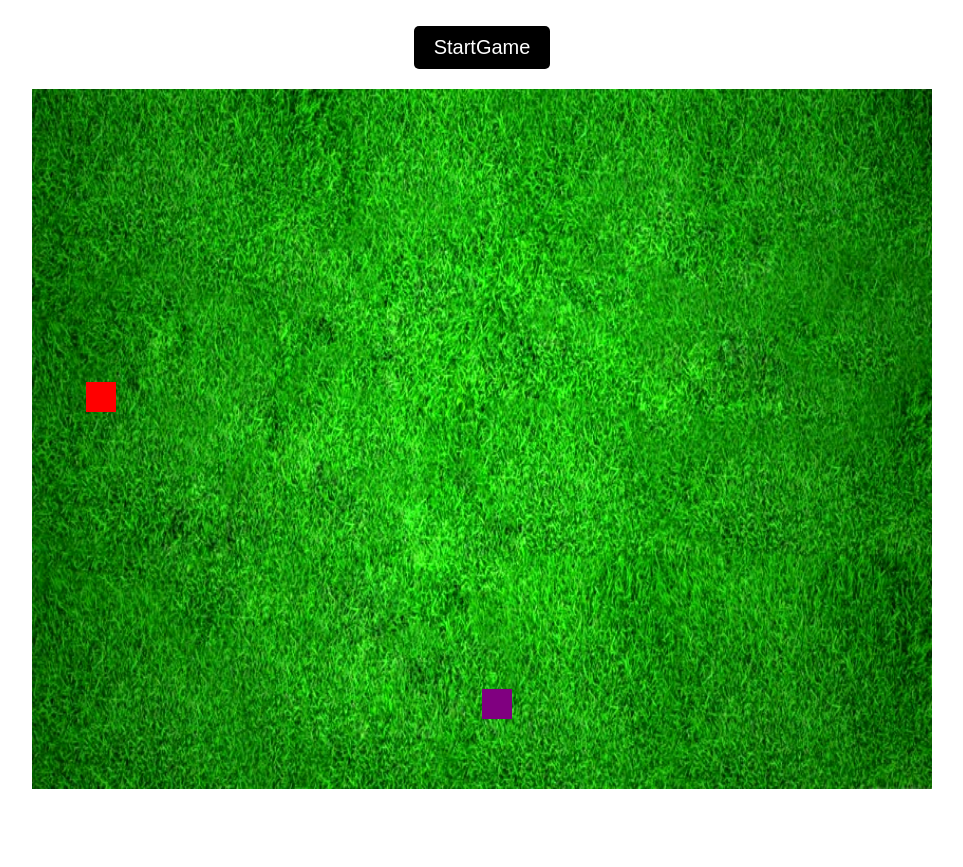
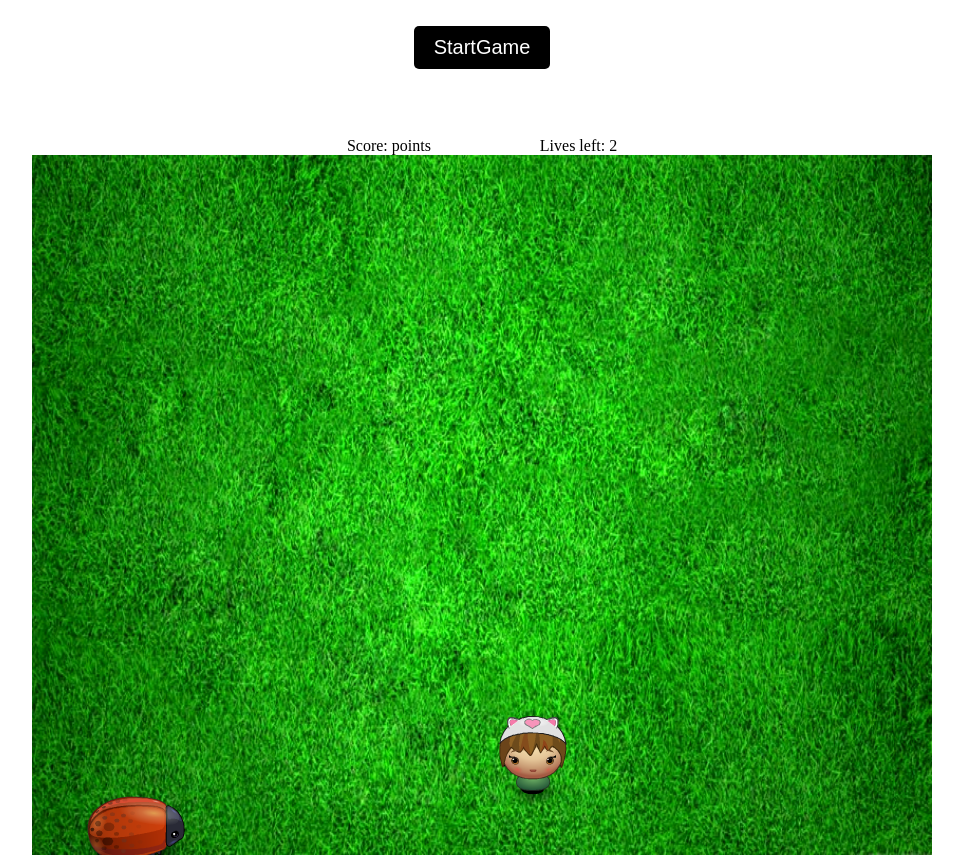
Before and after one commit to Ruben-Polo/Canvas-Game, a plain HTML site: page index.html in a window 1280 px wide. Both pictures are taken after a click on the button "StartGame". Shown: the whole page, without its empty margins (158-1121 px from the left). Before the commit the page ends 801 px from the top, so only its background shows below. Drawn offline with Linux system fonts and the light colour scheme.

Commit message:
Personajes añadidos y Score implementado

```diff
--- a/css/style.css
+++ b/css/style.css
@@ -17,3 +17,10 @@ body button {
   border-radius: 5px;
   margin-bottom: 20px;
 }
+.game-stats {
+	margin: 3rem auto 0 auto;
+	width: 30%;
+	display: flex;
+	align-items: center;
+	justify-content: space-around;
+}
--- a/index.html
+++ b/index.html
@@ -15,6 +15,17 @@
 <body>
   <br>
   <button id="start-button">StartGame</button>
+  <div class="game-stats overlay">
+		<div class="score">
+			Score:
+			<span></span>
+			points
+		</div>
+		<div class="lives">
+			Lives left:
+			<span></span>
+		</div>
+	</div>
   <div id="game-board">
     <canvas id="#myCanvas"></canvas>
   </div>
--- a/js/enemies.js
+++ b/js/enemies.js
@@ -1,18 +1,19 @@
 class Enemy {
   constructor(game,h) {
     this.game = game;
-    this.y = (Math.floor(Math.random() * this.game.h - 100));
+    this.y = (Math.floor(Math.random() * this.game.h + 171));
     this.x = 0;
-    this.w = 30;
-    this.h = 30;
+    this.w = 101;
+    this.h = 171;
+    // this.velocity = 150 + Math.floor(Math.random() * 800)
     this.velocity = (Math.floor((Math.random() * 15)+1));
+    this.enemy = new Image();
+    this.enemy.src = "../images/enemy.png";
   }
 
   drawEnemies() {
   this.game.ctx.beginPath();
-  this.game.ctx.fillStyle="red";
-  this.game.ctx.fillRect(this.x, this.y, this.w, this.h);
-  this.game.ctx.closePath();
+  this.game.ctx.drawImage(this.enemy,this.x, this.y, this.w, this.h)
   }
   moveEnemies() {
     // console.log(this.velocity)
--- a/js/game.js
+++ b/js/game.js
@@ -15,6 +15,10 @@ class Game {
     this.intervalId;
     this.frameCounter = 0;
     this.time = 80;
+    this.gameScore = 0;
+    this.lives = 3;
+    this.score = document.querySelector('.score > span');
+    this.liveLeft = document.querySelector('.lives > span');
   }
 
   startGame() {
@@ -60,15 +64,18 @@ class Game {
         this.player.y + this.player.h > enemy.y
       ) {
         this.player.x = 450;
-        this.player.y = 600;
-        // lives --;
-        // if(lives === 0) {
-        // confirm("Game Over! Do You want to play again?")
-        // lives = 3;
-        // gameScore = 0;
+        this.player.y = 500;
+        this.lives--;
+        this.liveLeft.innerHTML = this.lives;
+        if(this.lives === 0) {
+        alert("do you want to play again?")
+        this.lives = 3;
+        this.gameScore = 0;
+        this.liveLeft.innerHTML = this.lives;
       }
-    })
-  }
+    }
+  })
+}
 
   update() {
     if (this.player.x + this.player.w > 900) {
@@ -83,11 +90,15 @@ class Game {
     if (this.player.y < 0) {
       console.log("ha pasado")
       this.player.x = 450;
-      this.player.y = 600;
+      this.player.y = 500;
       this.time -= 10;
+      //alert("stage 2");
+      console.log(this.gameScore);
+      this.gameScore ++;
+      this.score.innerHTML = this.gameScore * 100;
       this.enemies.forEach((enemy) => {
-        enemy.velocity += 3;
-        console.log(enemy.velocity);
+      enemy.velocity += 3;
+        //console.log(enemy.velocity);
       })
     }
   }
--- a/js/player.js
+++ b/js/player.js
@@ -2,15 +2,16 @@ class Player {
   constructor(game) {
     this.game = game;
     this.x = 450;
-    this.y = 600;
+    this.y = 500;
     this.movePlayer();
-    this.w = 30;
-    this.h = 30;
+    this.w = 101;
+    this.h = 171;
+    this.player = new Image();
+    this.player.src = "../images/player.png"
   }
   drawPlayer() {
     this.game.ctx.beginPath();
-    this.game.ctx.fillStyle="purple";
-    this.game.ctx.fillRect(this.x, this.y, this.w,this.h);
+    this.game.ctx.drawImage(this.player, this.x, this.y, this.w,this.h)
     this.game.ctx.closePath();
   }
 
```
Also changed, not shown: images/enemy.png (added), images/player.png (added).
